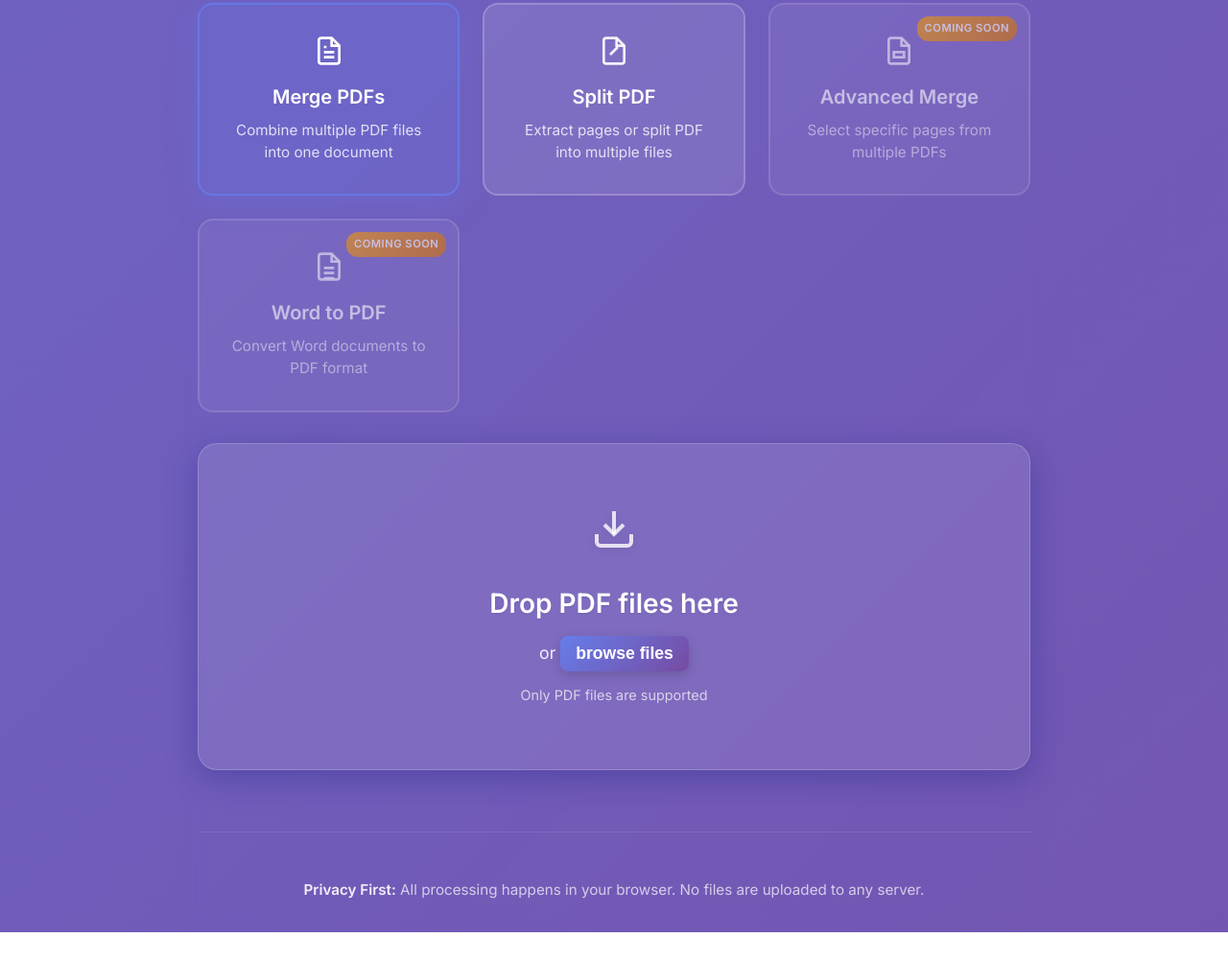
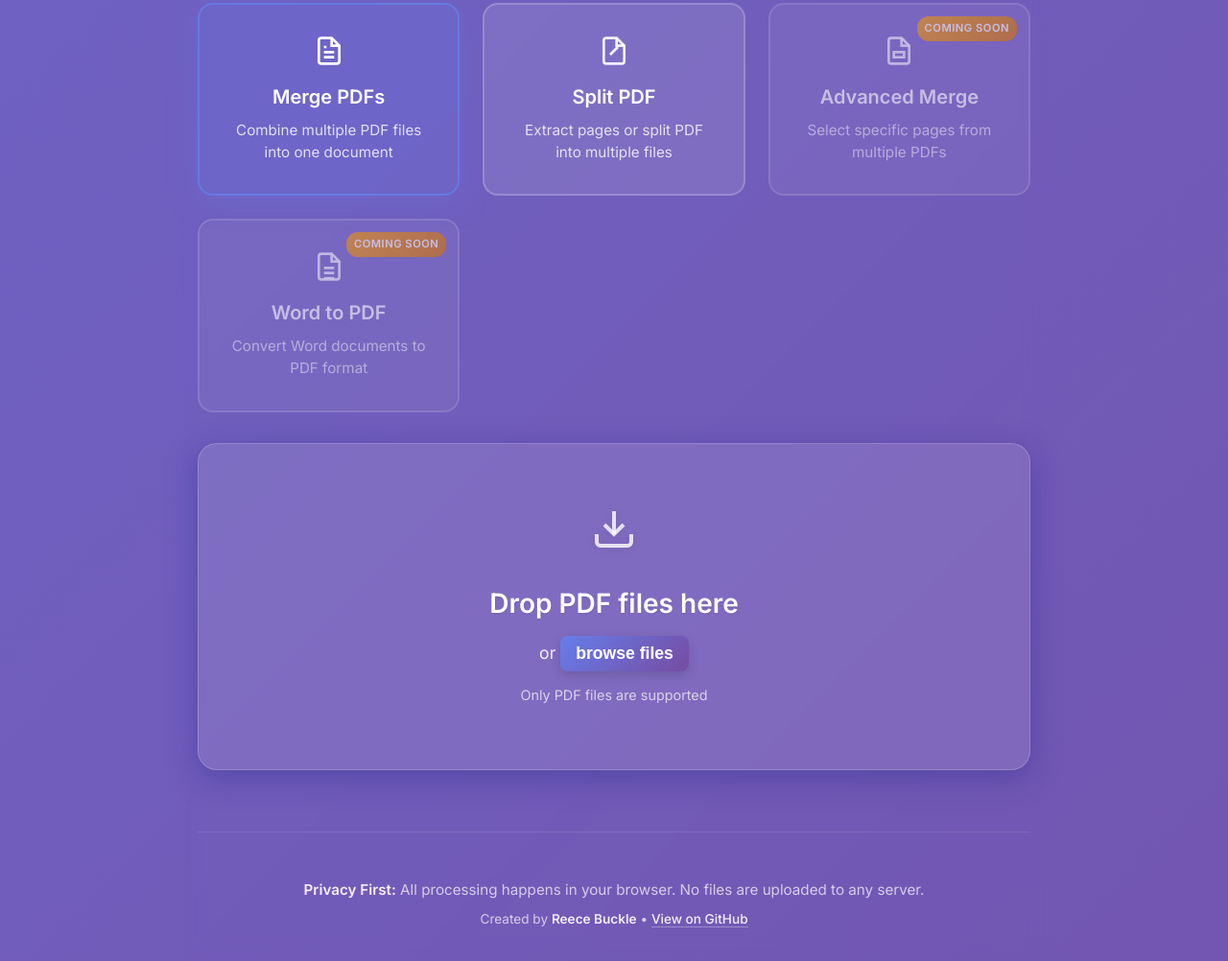
Before and after one commit to reecebuckle/PDF-Utilities, a website built with Vite: page index.html in a window 1280 px wide. Shown: the part 230-1232 px from the top of the page at 96% size. Before the commit the page ends 1202 px from the top, so only its background shows below. Built offline with nearby package versions, Linux system fonts and the light colour scheme.

Commit message:
Add author credit and GitHub link to footer
- Add Reece Buckle author credit in footer
- Include GitHub repository link with hover effects
- Style author credit with subtle design
- Link opens in new tab with security attributes

```diff
--- a/index.html
+++ b/index.html
@@ -214,6 +214,12 @@
                 <strong>Privacy First:</strong> All processing happens in your browser.
                 No files are uploaded to any server.
             </p>
+            <p class="author-credit">
+                Created by <strong>Reece Buckle</strong> •
+                <a href="https://github.com/reecebuckle/PDF-Utilities" target="_blank" rel="noopener noreferrer">
+                    View on GitHub
+                </a>
+            </p>
         </footer>
     </div>
 
--- a/src/styles/main.css
+++ b/src/styles/main.css
@@ -411,6 +411,25 @@ body {
 .footer strong {
     color: rgba(255, 255, 255, 0.9);
     font-weight: 600;
+}
+
+.author-credit {
+    margin-top: 0.5rem;
+    font-size: 0.85rem;
+}
+
+.author-credit a {
+    color: rgba(255, 255, 255, 0.9);
+    text-decoration: none;
+    font-weight: 500;
+    transition: all 0.2s ease;
+    border-bottom: 1px solid rgba(255, 255, 255, 0.3);
+}
+
+.author-credit a:hover {
+    color: #ffffff;
+    border-bottom-color: rgba(255, 255, 255, 0.8);
+    transform: translateY(-1px);
 }
 
 /* Responsive design */
```
